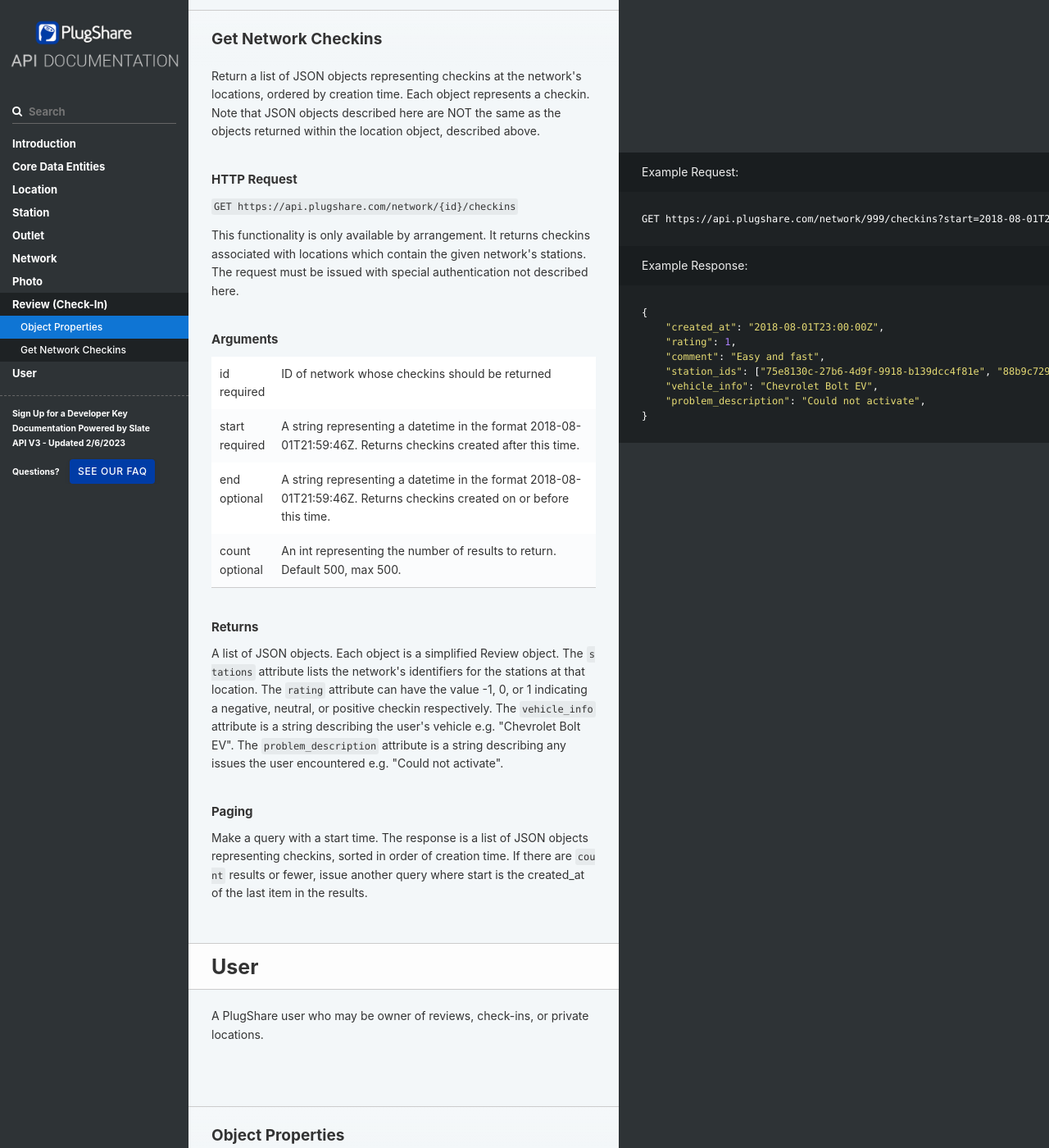
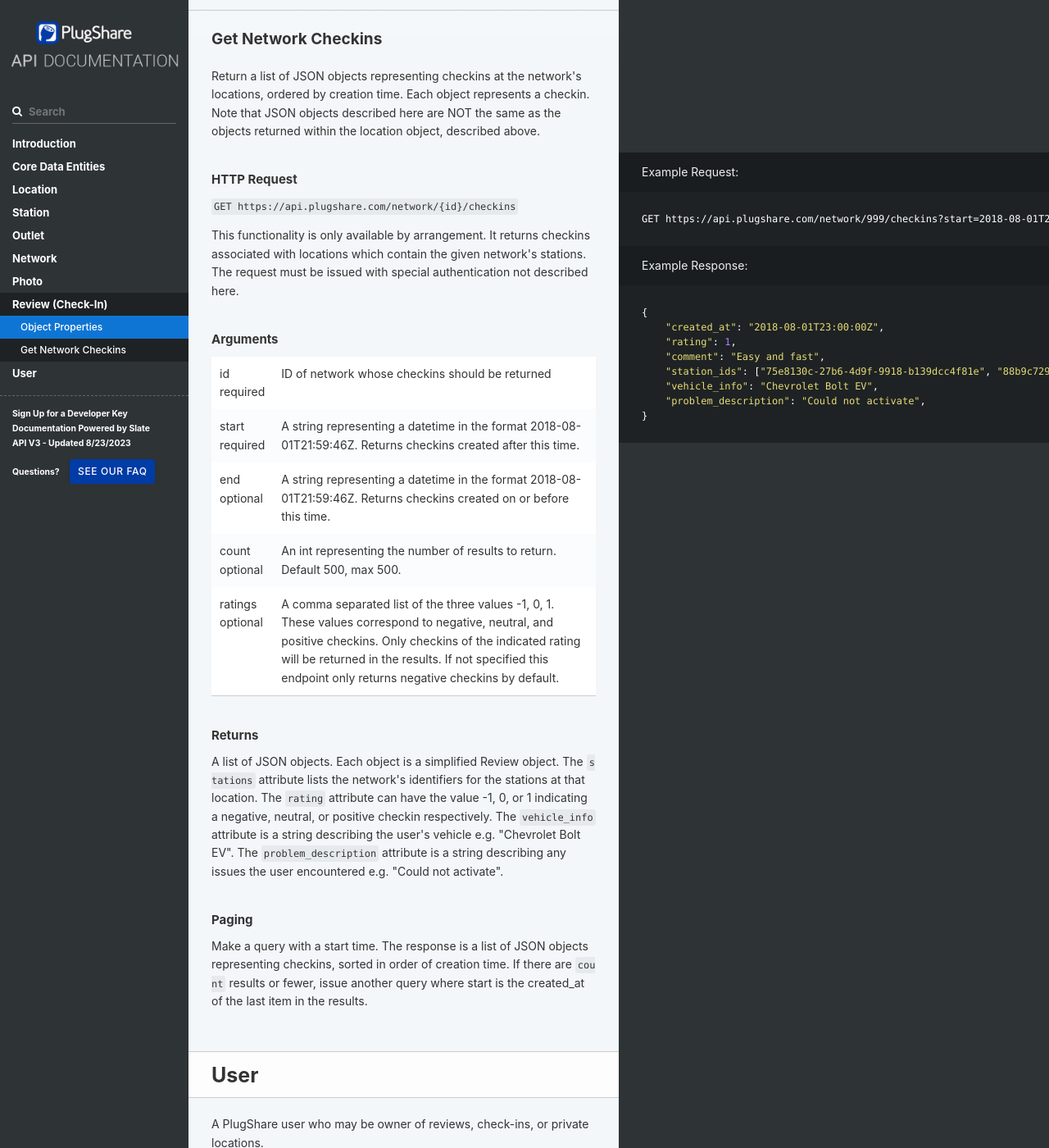
Before and after one commit to PlugShare/plugshare.github.io, a Jekyll site: the page docs/index.html, which Jekyll copies as it is, in a window 1280 px wide and 1400 px high, scrolled down 28793 px. Shown: the whole window at 82% size. Built offline with Jekyll 4.4.1, drawn with Linux system fonts in a browser that asks for light colours.

Commit message:
publish: Merge branch 'dev' of https://github.com/PlugShare/plugshare.github.io into dev
generated from commit 2e8f0f3e3dd66b5b8c62a0e5c78a6b3d0fd37260

```diff
--- a/docs/index.html
+++ b/docs/index.html
@@ -412,7 +412,7 @@
         <ul class="toc-footer">
             <li><a href='/access'>Sign Up for a Developer Key</a></li>
             <li><a href='https://github.com/tripit/slate'>Documentation Powered by Slate</a></li>
-            <li>API V3 - Updated 2/6/2023</li>
+            <li>API V3 - Updated 8/23/2023</li>
             <li>Questions? <a href="https://help.plugshare.com/hc/en-us/sections/4418960359699-PlugShare-Products-and-Services" class="contact-button">See our FAQ</a></li>
         </ul>
     </div>
@@ -2734,7 +2734,7 @@
 <blockquote>
 <p>Example Request:</p>
 </blockquote>
-<div class="highlight"><pre class="highlight plaintext tab-plaintext"><code>GET https://api.plugshare.com/network/999/checkins?start=2018-08-01T21:59:46Z&amp;count=32
+<div class="highlight"><pre class="highlight plaintext tab-plaintext"><code>GET https://api.plugshare.com/network/999/checkins?start=2018-08-01T21:59:46Z&amp;count=32&amp;ratings=1,0
 </code></pre></div>
 <blockquote>
 <p>Example Response:</p>
@@ -2786,6 +2786,13 @@
       <div class="type">optional</div>
     </td>
     <td>An int representing the number of results to return. Default 500, max 500.</td>
+  </tr>
+  <tr>
+    <td>
+      <div class="field">ratings</div>
+      <div class="type">optional</div>
+    </td>
+    <td>A comma separated list of the three values -1, 0, 1.  These values correspond to negative, neutral, and positive checkins.  Only checkins of the indicated rating will be returned in the results.  If not specified this endpoint only returns negative checkins by default.</td>
   </tr>
 </table>
 <h3 id='returns-9'>Returns</h3>
```
